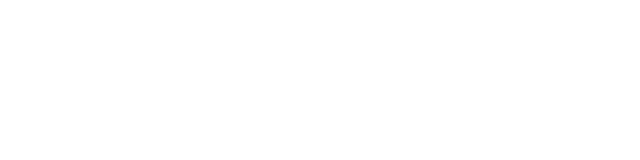
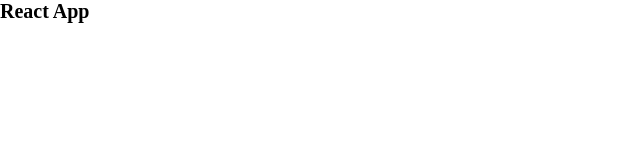
Before and after one commit to sergio-usma/react-cra-template, a React (Create React App) app: page / in a window 1280 px wide. Shown: the top 160 px of the page, without its empty margins (0-640 px from the left). Built offline with nearby package versions, Linux system fonts and the light colour scheme.

Commit message:
FIX CRLF error from Git autocrlf

```diff
--- a/src/App.js
+++ b/src/App.js
@@ -1,7 +1,8 @@
 function App() {
   return (
-    <>
-    </>
+    <div>
+      <h1>React App</h1>
+    </div>
   );
 }
 
--- a/src/index.js
+++ b/src/index.js
@@ -1,11 +1,11 @@
-import { StrictMode } from 'react';
+import React from 'react';
 import ReactDOM from 'react-dom/client';
 import './index.css';
 import App from './App';
 
 const root = ReactDOM.createRoot(document.getElementById('root'));
 root.render(
-  <StrictMode>
+  <React.StrictMode>
     <App />
-  </StrictMode>,
+  </React.StrictMode>,
 );
```
